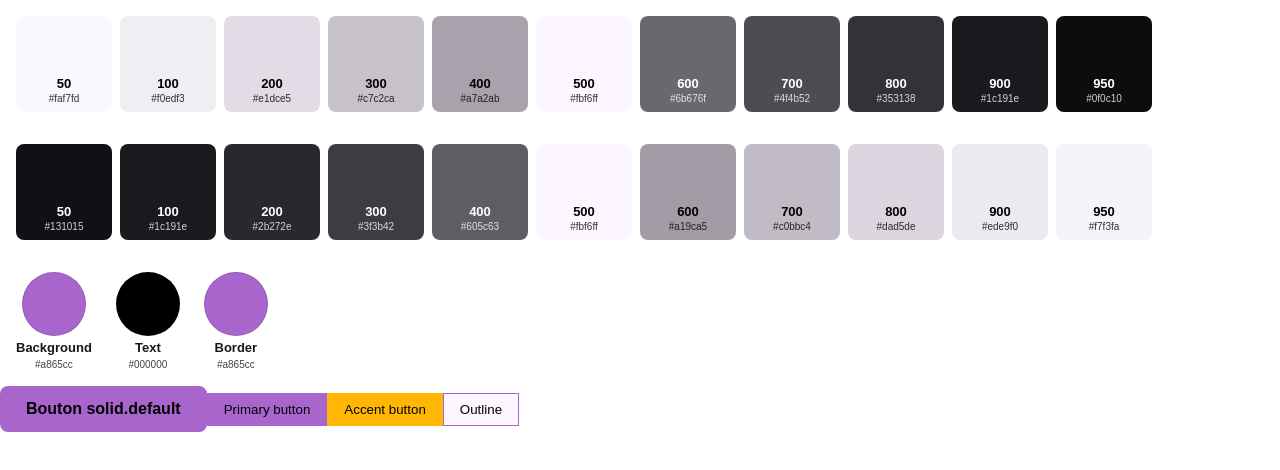
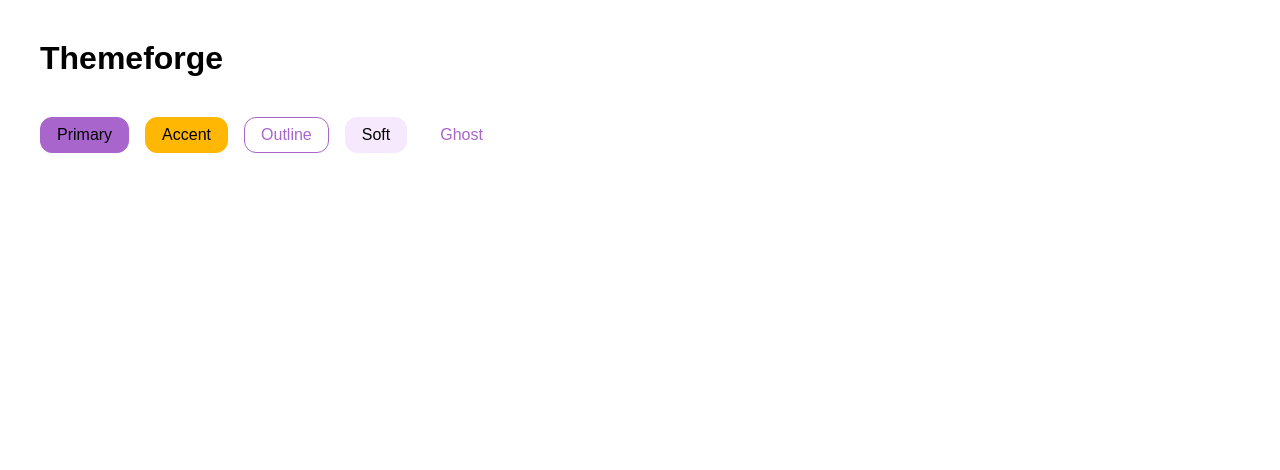
Before and after one commit to Seb-Prod/themeforge, a Next.js app in the folder apps/web/: page / in a window 1280 px wide. Shown: the top 470 px of the page. Built offline with nearby package versions, Linux system fonts and the light colour scheme.

Commit message:
fix(color-engine): improve semantic tokens for transparent variants

```diff
--- a/apps/web/src/app/globals.css
+++ b/apps/web/src/app/globals.css
@@ -1,13 +1,5 @@
 :root {
-  --background: #ffffff;
-  --foreground: #171717;
-}
-
-@media (prefers-color-scheme: dark) {
-  :root {
-    --background: #0a0a0a;
-    --foreground: #ededed;
-  }
+  --radius-md: 12px;
 }
 
 html {
@@ -17,19 +9,23 @@ html {
 html,
 body {
   max-width: 100vw;
+  min-height: 100%;
   overflow-x: hidden;
 }
 
 body {
-  min-height: 100%;
   display: flex;
   flex-direction: column;
-  color: var(--foreground);
-  background: var(--background);
+
+  background: var(--surface-background);
+  color: inherit;
+
   font-family: Arial, Helvetica, sans-serif;
+
   -webkit-font-smoothing: antialiased;
   -moz-osx-font-smoothing: grayscale;
 }
+
 
 * {
   box-sizing: border-box;
@@ -37,13 +33,13 @@ body {
   margin: 0;
 }
 
+
+button {
+  font: inherit;
+}
+
+
 a {
   color: inherit;
   text-decoration: none;
 }
-
-@media (prefers-color-scheme: dark) {
-  html {
-    color-scheme: dark;
-  }
-}
--- a/apps/web/src/app/page.module.css
+++ b/apps/web/src/app/page.module.css
@@ -1,92 +1,14 @@
-/* ── Grille de carrés ───────────────────────────────────────── */
-.scale-grid {
-  display: flex;
-  flex-wrap: wrap;                 /* passe à la ligne si besoin */
-  gap: 8px;
-  padding: 16px;
+.page {
+  min-height: 100vh;
+  padding: 40px;
+  background: var(--surface-background);
+  color: var(--surface-text);
 }
 
-/* ── Carré de dégradé ───────────────────────────────────────── */
-.scale-square {
-  width: 96px;                     /* taille fixe, pas trop grande */
-  height: 96px;
+
+.buttons {
   display: flex;
-  flex-direction: column;
-  align-items: center;
-  justify-content: flex-end;
-  padding-bottom: 8px;
-  gap: 2px;
-  border-radius: 8px;
+  gap: 16px;
+  flex-wrap: wrap;
+  margin-top: 40px;
 }
-
-/* ── Labels sur les carrés ──────────────────────────────────── */
-.scale-step {
-  font-weight: 600;                /* nuance mise en avant */
-  font-size: 13px;
-}
-
-.scale-hex {
-  font-size: 10px;
-  opacity: 0.8;                   /* atténué par rapport au step */
-}
-
-/* ── Contraste texte selon fond ─────────────────────────────── */
-.text-dark {
-  color: #1a1a1a;                 /* nuances claires (50 → 300) */
-}
-
-.text-light {
-  color: #ffffff;                 /* nuances foncées (400 → 950) */
-}
-
-/* ── Ligne de cercles (tokens sémantiques) ─────────────────────── */
-.token-row {
-  display: flex;
-  gap: 24px;
-  padding: 16px;
-}
-
-/* ── Cercle + labels ────────────────────────────────────────────── */
-.token-circle-wrapper {
-  display: flex;
-  flex-direction: column;
-  align-items: center;
-  gap: 4px;
-}
-
-.token-circle {
-  width: 64px;                     /* taille fixe, plus petit qu'un carré */
-  height: 64px;
-  border-radius: 50%;
-  border: 1px solid rgba(0, 0, 0, 0.1);  /* léger contour, utile sur fond blanc */
-}
-
-.token-role {
-  font-weight: 600;
-  font-size: 13px;
-  text-transform: capitalize;      /* background → Background */
-}
-
-.token-hex {
-  font-size: 10px;
-  opacity: 0.8;
-}
-
-/* ── Bouton (token solid.default) ───────────────────────────── */
-.token-button {
-  padding: 0.75rem 1.5rem;                    /* confort de clic */
-  border: 2px solid;                          /* couleur définie inline via style */
-  border-radius: 8px;
-  font-size: 1rem;
-  font-weight: 600;
-  cursor: pointer;
-  transition: opacity 0.15s ease;             /* léger feedback au survol */
-}
-
-.token-button:hover {
-  opacity: 0.85;                              /* effet hover discret sans changer les couleurs */
-}
-
-.token-button:active {
-  opacity: 0.7;
-}
--- a/apps/web/src/app/page.tsx
+++ b/apps/web/src/app/page.tsx
@@ -1,132 +1,38 @@
-import {
-  createTheme,
-  exportThemeCss,
-  generateScale,
-  generateSemanticTokens,
-  getContrastRatio,
-  getReadableTextColor,
-} from "@themeforge/color-engine";
+import { Button } from "@/components/ui/Button";
 import styles from "./page.module.css";
-import { Button } from "@/components/ui/Button";
 
-/**
- * Page d'accueil affichant un dégradé de test de l'échelle de couleurs
- * générée à partir d'une couleur de base.
- *
- * États visuels :
- * - Une grille de carrés (taille fixe), un carré par nuance (50 → 950)
- * - Le code hex et le label de nuance affichés en overlay sur chaque carré
- * - En dessous, des cercles affichant le token sémantique "solid.default"
- *   (background / text / border)
- * - Un bouton stylé avec les couleurs du token "solid.default"
- *
- * Comportement dynamique :
- * - Aucune interaction pour l'instant, affichage statique de la palette
- */
 export default function Home() {
-  /** Couleur de base utilisée pour générer l'échelle */
-  const baseColor = "#fbf6ff";
+  return (
+    <main className={styles.page}>
 
-  /** Échelle générée (objet { "50": "#...", "100": "#...", ... }) */
+      <h1>
+        Themeforge
+      </h1>
 
-  const scale = generateScale(baseColor, "light");
-  const scaleDark = generateScale(baseColor, "dark");
+      <div className={styles.buttons}>
 
-  const theme = createTheme({
-    colors: { primary: "#a865cc" },
-  });
+        <Button>
+          Primary
+        </Button>
 
-  console.log(exportThemeCss(theme));
+        <Button color="accent">
+          Accent
+        </Button>
 
-  const solidDefault = theme.light.colors.primary.semantic.solid.default;
+        <Button variant="outline">
+          Outline
+        </Button>
 
+        <Button variant="soft">
+          Soft
+        </Button>
 
+        <Button variant="ghost">
+          Ghost
+        </Button>
 
-  return (
-    <div>
-      <div className={styles["scale-grid"]}>
-        {/* ── Carrés de couleur ── */}
-        {Object.entries(scale).map(([step, hex]) => {
-          const color = hex as string;
-          /** Contraste texte clair/sombre selon la luminosité de la nuance */
-          const textColor = getReadableTextColor(color as any);
-
-          return (
-            <div
-              key={step}
-              className={styles["scale-square"]}
-              style={{
-                backgroundColor: color,
-                color: textColor,
-              }}
-            >
-              <span className={styles["scale-step"]}>{step}</span>
-              <span className={styles["scale-hex"]}>{color}</span>
-            </div>
-          );
-        })}
       </div>
 
-      <div className={styles["scale-grid"]}>
-        {/* ── Carrés de couleur ── */}
-        {Object.entries(scaleDark).map(([step, hex]) => {
-          const color = hex as string;
-          const textColor = getReadableTextColor(color as any);
-
-          return (
-            <div
-              key={step}
-              className={styles["scale-square"]}
-              style={{
-                backgroundColor: color,
-                color: textColor,
-              }}
-            >
-              <span className={styles["scale-step"]}>{step}</span>
-              <span className={styles["scale-hex"]}>{color}</span>
-            </div>
-          );
-        })}
-      </div>
-
-      {/* ── Cercles du token "solid.default" ── */}
-      <div className={styles["token-row"]}>
-        {Object.entries(solidDefault).map(([role, hex]) => (
-          <div key={role} className={styles["token-circle-wrapper"]}>
-            <div
-              className={styles["token-circle"]}
-              style={{ backgroundColor: hex as string }}
-            />
-            {/* ── Labels ── */}
-            <span className={styles["token-role"]}>{role}</span>
-            <span className={styles["token-hex"]}>{hex as string}</span>
-          </div>
-        ))}
-      </div>
-
-      {/* ── Bouton "solid.default" ── */}
-      <button
-        className={styles["token-button"]}
-        style={{
-          backgroundColor: solidDefault.background,
-          color: solidDefault.text,
-          borderColor: solidDefault.border,
-        }}
-      >
-        Bouton solid.default
-      </button>
-
-      <Button>
-        Primary button
-      </Button>
-
-      <Button color="accent">
-        Accent button
-      </Button>
-
-      <Button variant="outline">
-        Outline
-      </Button>
-    </div>
+    </main>
   );
 }
--- a/apps/web/src/components/ui/Button/Button.module.css
+++ b/apps/web/src/components/ui/Button/Button.module.css
@@ -1,15 +1,15 @@
 .root {
+  padding: 0.5rem 1rem;
+  border-radius: var(--radius-md);
+
   background: var(--variant-bg);
   color: var(--variant-text);
   border: 1px solid var(--variant-border);
 
-  padding: 0.5rem 1rem;
-  border-radius: var(--radius-md);
-
   cursor: pointer;
 
   transition:
-    background .2s ease,
-    color .2s ease,
-    border-color .2s ease;
+    background .2s,
+    color .2s,
+    border-color .2s;
 }
--- a/apps/web/src/components/ui/Button/Button.tsx
+++ b/apps/web/src/components/ui/Button/Button.tsx
@@ -5,36 +5,28 @@ import styles from "./Button.module.css";
 
 type ButtonProps = {
   children: ReactNode;
-
   color?: "primary" | "accent";
-
   variant?:
     | "solid"
     | "soft"
     | "outline"
     | "ghost"
     | "link";
+};
 
-  state?:
-    | "default"
-    | "hover"
-    | "active"
-    | "focus"
-    | "disabled";
-};
 
 export function Button({
   children,
   color = "primary",
   variant = "solid",
-  state = "default",
 }: ButtonProps) {
+
   return (
     <button
       className={styles.root}
       data-color={color}
       data-variant={variant}
-      data-state={state}
+      data-state={"default"}
     >
       {children}
     </button>
--- a/apps/web/src/theme/ThemeProvider.tsx
+++ b/apps/web/src/theme/ThemeProvider.tsx
@@ -1,11 +1,36 @@
 "use client";
 
 import { useEffect } from "react";
-import { injectTheme } from "./inject-theme";
+import { createTheme, exportThemeCss } from "@themeforge/color-engine";
 
 export function ThemeProvider({ children }: { children: React.ReactNode }) {
   useEffect(() => {
-    injectTheme();
+    const theme = createTheme({
+      colors: {
+        primary: "#a865cc",
+        accent: "#ffb703",
+      },
+    });
+
+    const style = document.createElement("style");
+
+    style.id = "themeforge";
+
+    style.textContent = exportThemeCss(theme);
+
+    document.head.appendChild(style);
+
+    return () => {
+      style.remove();
+    };
+  }, []);
+
+  useEffect(() => {
+    const root = document.documentElement;
+
+    const dark = window.matchMedia("(prefers-color-scheme: dark)").matches;
+
+    root.dataset.theme = dark ? "dark" : "light";
   }, []);
 
   return children;
--- a/packages/color-engine/src/semantic/create-token.ts
+++ b/packages/color-engine/src/semantic/create-token.ts
@@ -7,17 +7,23 @@ export function createSemanticToken(
   rule: SemanticRule,
   scale: ColorScale,
 ): SemanticToken {
-
-  const background = scale[rule.background];
+  const background = resolveColor(rule.background, scale);
 
   return {
     background,
 
     text:
       rule.text === "auto"
-        ? getReadableTextColor(background)
+        ? getReadableTextColor(background === "transparent" ? scale[500] : background)
         : scale[rule.text],
 
-    border: scale[rule.border],
+    border: resolveColor(rule.border, scale),
   };
 }
+
+function resolveColor(
+  value: keyof ColorScale | "transparent",
+  scale: ColorScale,
+) {
+  return value === "transparent" ? "transparent" : scale[value];
+}
--- a/packages/color-engine/src/semantic/rules.ts
+++ b/packages/color-engine/src/semantic/rules.ts
@@ -1,10 +1,12 @@
 import { ColorScale } from "@themeforge/shared";
 import type { SemanticVariant, SemanticState } from "./types";
 
+export type SemanticColorValue = keyof ColorScale | "transparent";
+
 export type SemanticRule = {
-  background: keyof ColorScale;
+  background: SemanticColorValue;
   text: keyof ColorScale | "auto";
-  border: keyof ColorScale;
+  border: SemanticColorValue;
 };
 
 export type SemanticVariantRules = {
@@ -78,64 +80,64 @@ export const SEMANTIC_RULES: SemanticVariantRules = {
   },
   outline: {
     default: {
-      background: 50,
-      text: "auto",
+      background: "transparent",
+      text: 500,
       border: 500,
     },
 
     hover: {
       background: 100,
-      text: "auto",
+      text: 500,
       border: 600,
     },
 
     active: {
       background: 200,
-      text: "auto",
+      text: 600,
       border: 700,
     },
 
     focus: {
       background: 100,
-      text: "auto",
+      text: 500,
       border: 600,
     },
 
     disabled: {
-      background: 50,
-      text: "auto",
+      background: "transparent",
+      text: 300,
       border: 200,
     },
   },
   ghost: {
     default: {
-      background: 50,
-      text: "auto",
-      border: 50,
+      background: "transparent",
+      text: 500,
+      border: "transparent",
     },
 
     hover: {
       background: 100,
-      text: "auto",
-      border: 100,
+      text: 500,
+      border: "transparent",
     },
 
     active: {
       background: 200,
-      text: "auto",
-      border: 200,
+      text: 600,
+      border:"transparent",
     },
 
     focus: {
       background: 100,
-      text: "auto",
-      border: 100,
+      text: 500,
+      border: "transparent",
     },
 
     disabled: {
-      background: 50,
-      text: "auto",
-      border: 50,
+      background: "transparent",
+      text: 300,
+      border: "transparent",
     },
   },
   link: {
```
Also changed, not shown: apps/web/src/theme/apply-theme.ts (added, +17 -0 lines), packages/color-engine/src/semantic/types.ts (+4 -11 lines).
